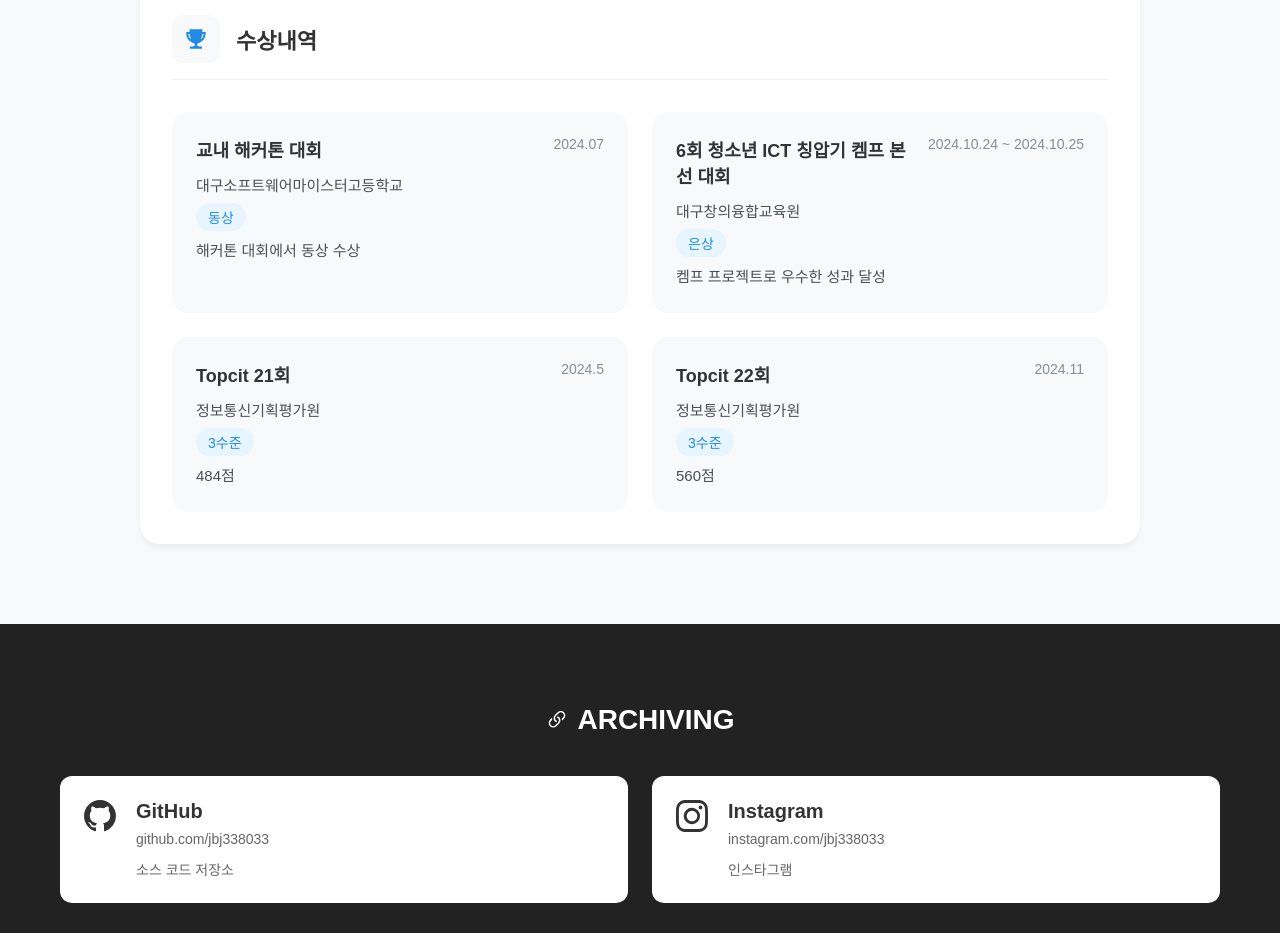
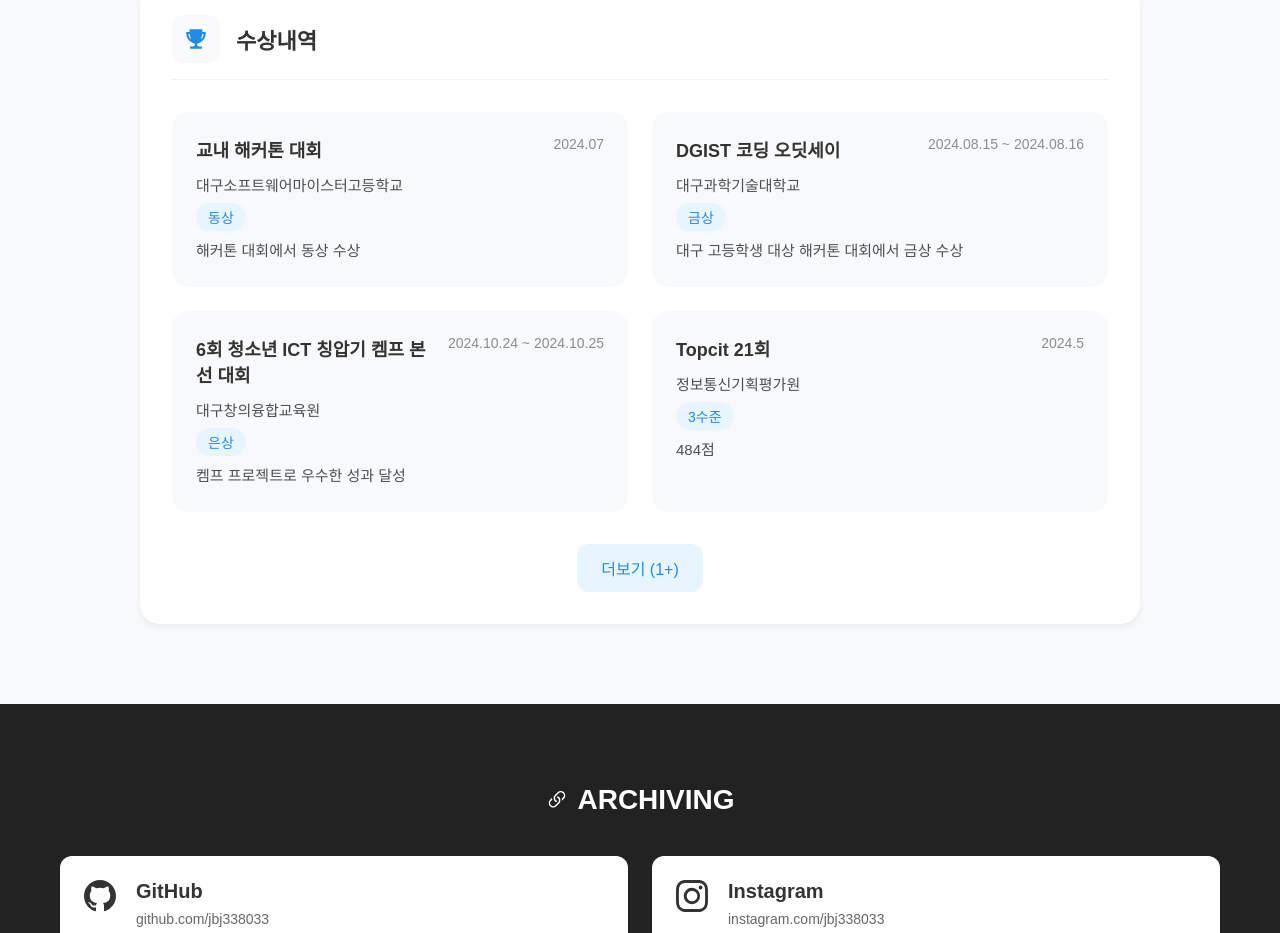
Before and after one commit to jbj338033/portfolio, a React (Vite) app: page / in a window 1280 px wide. Shown: the part 6720-7653 px from the top of the page. Built offline with nearby package versions, Linux system fonts and the light colour scheme; a web font is replaced by a local one.

Commit message:
feat: add dgist awards

```diff
--- a/src/components/home/CertificatesAndAwards/index.tsx
+++ b/src/components/home/CertificatesAndAwards/index.tsx
@@ -39,6 +39,13 @@ const AWARDS: Award[] = [
     date: "2024.07",
     rank: "동상",
     description: "해커톤 대회에서 동상 수상",
+  },
+  {
+    name: "DGIST 코딩 오딧세이",
+    organization: "대구과학기술대학교",
+    date: "2024.08.15 ~ 2024.08.16",
+    rank: "금상",
+    description: "대구 고등학생 대상 해커톤 대회에서 금상 수상",
   },
   {
     name: "6회 청소년 ICT 칭압기 켐프 본선 대회",
```
